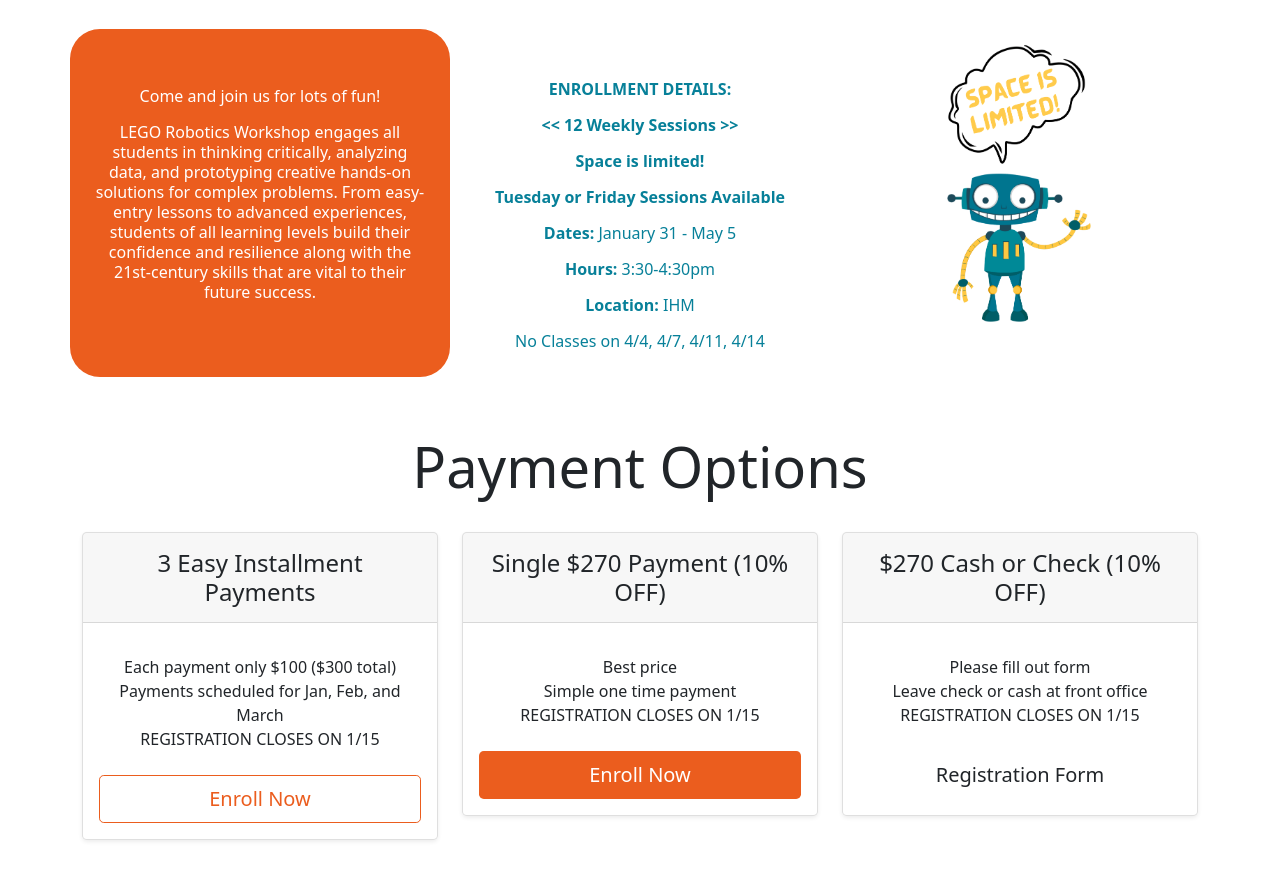
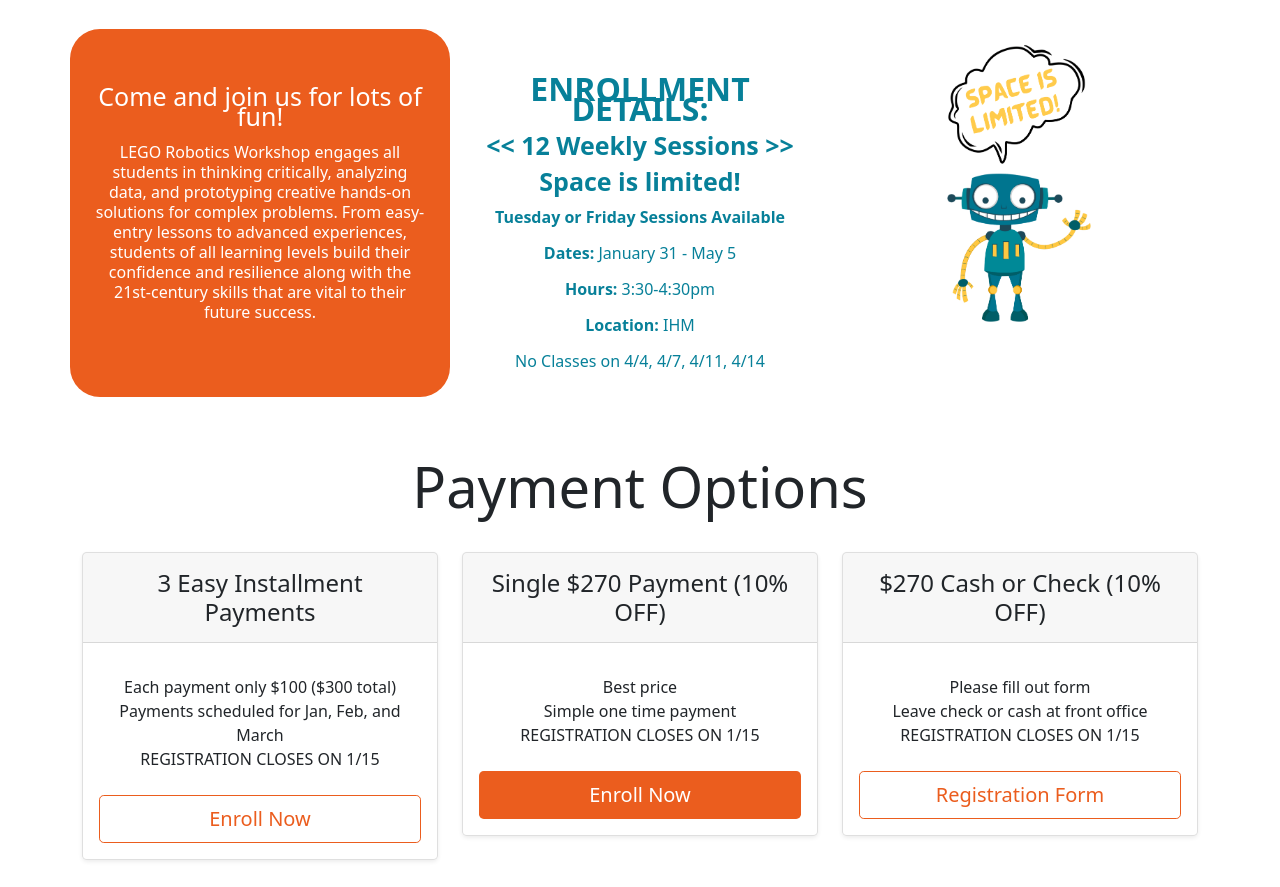
Before and after one commit to jsanche16/jsanche16.github.io, a plain HTML site: page index.html in a window 1280 px wide. Shown: the part 980-1867 px from the top of the page. Drawn offline with Linux system fonts and the light colour scheme.

Commit message:
Update styles.css

```diff
--- a/styles.css
+++ b/styles.css
@@ -352,8 +352,29 @@
     color: #fff;
   }
 
+  .size_3 {
+    font-size: 32px;
+    line-height: 60px;
+  }
+
+  .size_2 {
+    font-size: 25px;
+    line-height: 50px;
+  }
+
+  .size_1 {
+    font-size: 16px;
+    line-height: 50px;
+  }
+
   #installment_pay {
     background: #fff;
     color: #eb5d1e;
     border-color: #eb5d1e;
   }
+
+  #cash_pay {
+    background: #fff;
+    color: #eb5d1e;
+    border-color: #eb5d1e;
+  }
```
